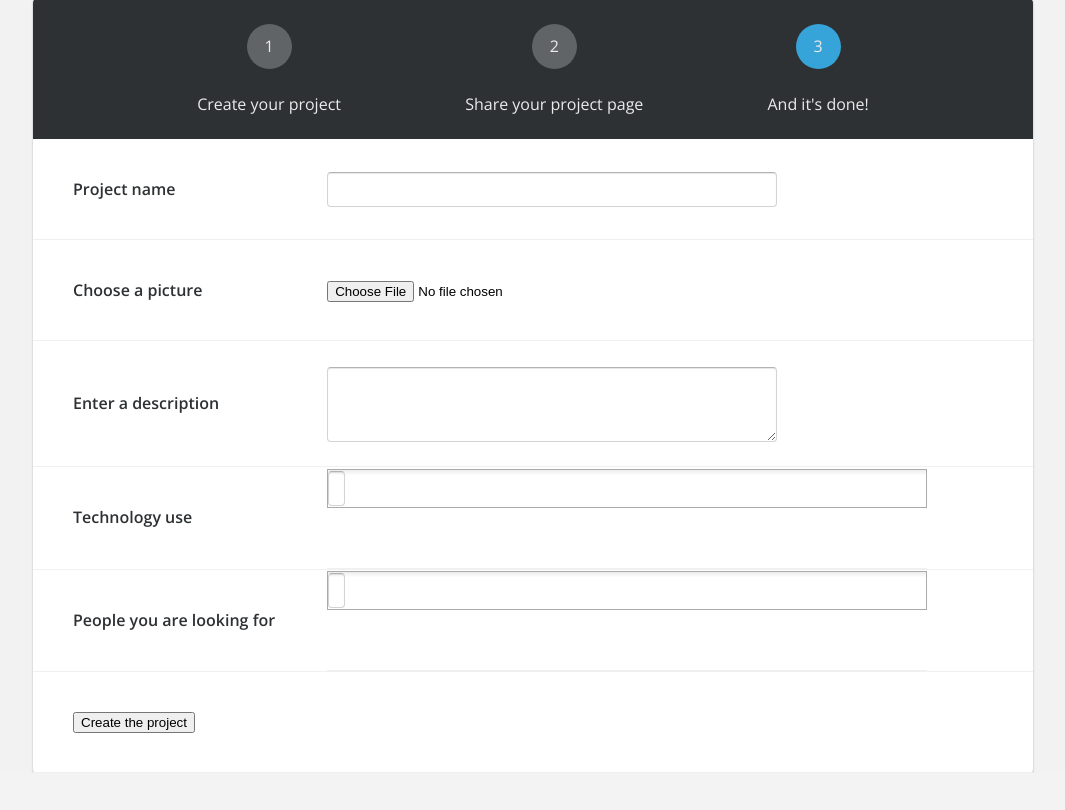
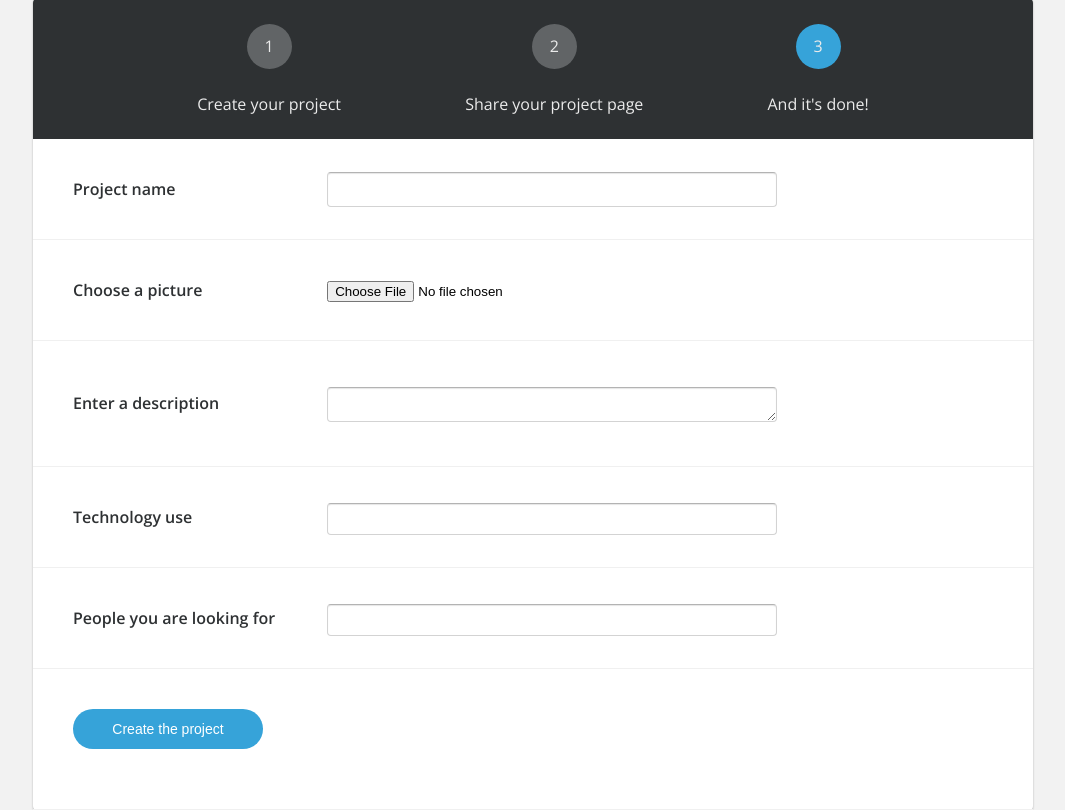
Before and after one commit to webdesignberlin/DevLooking, a PHP site: page /index.php?action=create in a window 1640 px wide; the page is wider, and only the part inside the window is pictured. Shown: the part 289-1099 px from the top of that part, without its empty margins (287-1352 px from the left). Before the commit the page ends 1061 px from the top of that part, so only its background shows below. Run offline with PHP 8.4, Linux system fonts and the light colour scheme.

Commit message:
Design for select

```diff
--- a/styles/select2.css
+++ b/styles/select2.css
@@ -428,22 +428,33 @@ disabled look for disabled choices in the results dropdown
 
 .select2-container-multi .select2-choices {
     height: auto !important;
-    height: 1%;
     margin: 0;
     padding: 0;
     position: relative;
-
-    border: 1px solid #aaa;
     cursor: text;
     overflow: hidden;
+    width: 100%;
+    height: 35px;
+    border: 1px solid #d3d3d3;
+    border-top: 1px solid #b3b3b3;
 
-    background-color: #fff;
-    background-image: -webkit-gradient(linear, 0% 0%, 0% 100%, color-stop(1%, #eeeeee), color-stop(15%, #ffffff));
-    background-image: -webkit-linear-gradient(top, #eeeeee 1%, #ffffff 15%);
-    background-image: -moz-linear-gradient(top, #eeeeee 1%, #ffffff 15%);
-    background-image: -o-linear-gradient(top, #eeeeee 1%, #ffffff 15%);
-    background-image: -ms-linear-gradient(top, #eeeeee 1%, #ffffff 15%);
-    background-image: linear-gradient(top, #eeeeee 1%, #ffffff 15%);
+    -webkit-border-radius: 4px;
+       -moz-border-radius: 4px;
+        -ms-border-radius: 4px;
+         -o-border-radius: 4px;
+            border-radius: 4px;
+
+    -webkit-box-shadow: 0 1px 1px rgba(0, 0, 0, .1) inset;
+       -moz-box-shadow: 0 1px 1px rgba(0, 0, 0, .1) inset;
+        -ms-box-shadow: 0 1px 1px rgba(0, 0, 0, .1) inset;
+         -o-box-shadow: 0 1px 1px rgba(0, 0, 0, .1) inset;
+            box-shadow: 0 1px 1px rgba(0, 0, 0, .1) inset;
+
+    -webkit-box-sizing: border-box;
+       -moz-box-sizing: border-box;
+        -ms-box-sizing: border-box;
+         -o-box-sizing: border-box;
+            box-sizing: border-box;
 }
 
 .select2-locked {
--- a/styles/style.css
+++ b/styles/style.css
@@ -387,7 +416,7 @@ sup { vertical-align: super; font-weight: normal; font-size: .875rem; }
 #main-content .top .step-circle.grey { background: #616466; }
 #main-content .top .step-circle.blue { background: #36a3d9; }
 
-#main-content form div {
+#main-content form > div {
 	min-height: 100px;
 	border-bottom: 1px solid #f0f0f0;
 }
@@ -401,16 +430,19 @@ sup { vertical-align: super; font-weight: normal; font-size: .875rem; }
 	color: #2e3133;
 }
 
-
-#main-content form input[type="text"],
-#main-content form textarea {
+#main-content form .input-form {
 	font: 14px/18px "Open Sans", sans-serif;
 	width: 45%;
 	height: 35px;
 	border: 1px solid #d3d3d3;
 	border-top: 1px solid #b3b3b3;
-	border-radius: 4px;
 	padding-left: 10px;
+
+	-webkit-border-radius: 4px;
+	   -moz-border-radius: 4px;
+		-ms-border-radius: 4px;
+		 -o-border-radius: 4px;
+			border-radius: 4px;
 
 	-webkit-box-shadow: 0 1px 1px rgba(0, 0, 0, .1) inset;
 	   -moz-box-shadow: 0 1px 1px rgba(0, 0, 0, .1) inset;
@@ -442,8 +478,34 @@ sup { vertical-align: super; font-weight: normal; font-size: .875rem; }
 }
 
 #main-content form input[type="submit"] {
+	display: block;
+	background: #36a3d9;
+	color: #fff;
+	width: 190px;
+	height: 40px;
+	line-height: 35px;
+	text-decoration: none;
+	text-align: center;
+	font-size: 14px;
 	margin-top: 40px;
 	margin-left: 40px;
+	border: 0;
+	cursor: pointer;
+
+	-webkit-border-radius: 28px;
+	   -moz-border-radius: 28px;
+		-ms-border-radius: 28px;
+		 -o-border-radius: 28px;
+			border-radius: 28px;
+}
+
+#main-content form input[type="submit"]:hover,
+#main-content form input[type="submit"]:focus {
+	background: #4ab0e2;
+}
+#main-content form input[type="submit"]:active {
+	position: relative;
+	top: 1px;
 }
 
 /* ----------------------------------------------------- */
--- a/templates/create.tpl
+++ b/templates/create.tpl
@@ -26,7 +26,7 @@
 
 				<div>
 					<label for="project-name">Project name</label>
-					<input type="text" id="project-name" name="name">
+					<input class="input-form" type="text" id="project-name" name="name">
 				</div>
 
 				<div>
@@ -36,12 +36,12 @@
 
 				<div class="textarea">
 					<label for="project-description">Enter a description</label>
-					<textarea id="project-description" name="description"></textarea>
+					<textarea class="input-form" id="project-description" name="description"></textarea>
 				</div>
 
 				<div>
 					<label for="project-technology">Technology use</label>
-					<select id="project-technology" multiple style="width:600px" name="technology[]">
+					<select id="project-technology" multiple style="width:450px" name="technology[]">
 						<option value="11">ABSYS</option>
 							<option value="12">Abundance</option>
 							<option value="13">ACC</option>
@@ -1189,7 +1189,7 @@
 
 				<div>
 					<label for="project-search">People you are looking for</label>
-					<select id="project-search" multiple style="width:600px" name="search[]">
+					<select id="project-search" multiple style="width:450px" name="search[]">
 						<option>Front-End developer</option>
 					</select>
 				</div>
--- a/templates/header.tpl
+++ b/templates/header.tpl
@@ -15,12 +15,16 @@
         </nav>
 
         {if isset($session) & !empty($session)}
-        <div class="right">
-            <ul>
-                <li><img src="{$session.avatar_url}" alt="avatar"> Hi, {$session.login}</li>
-            </ul>
-        </div>
+            <div class="right">
+                <a class="account" href="">
+                    <img src="{$session.avatar_url}" alt="avatar">
+                    Hi, {$session.login}!
+                </a>
 
+                <a class="logout" href="index.php?action=signout">
+                    <img src="images/logout.png" alt="">
+                </a>
+            </div>
         {else}
             <a class="btn-github right" href="http://localhost/Dropbox/Dev%20Looking/index.php?action=connect">Connect with github</a>
         {/if}
```
Also changed, not shown: other parts of styles/select2.css (+24 -28 lines), other parts of styles/style.css (+35 -2 lines), images/logout.png (added), images/select2-spinner.gif (added), images/select2.png (added), images/select2x2.png (added).
